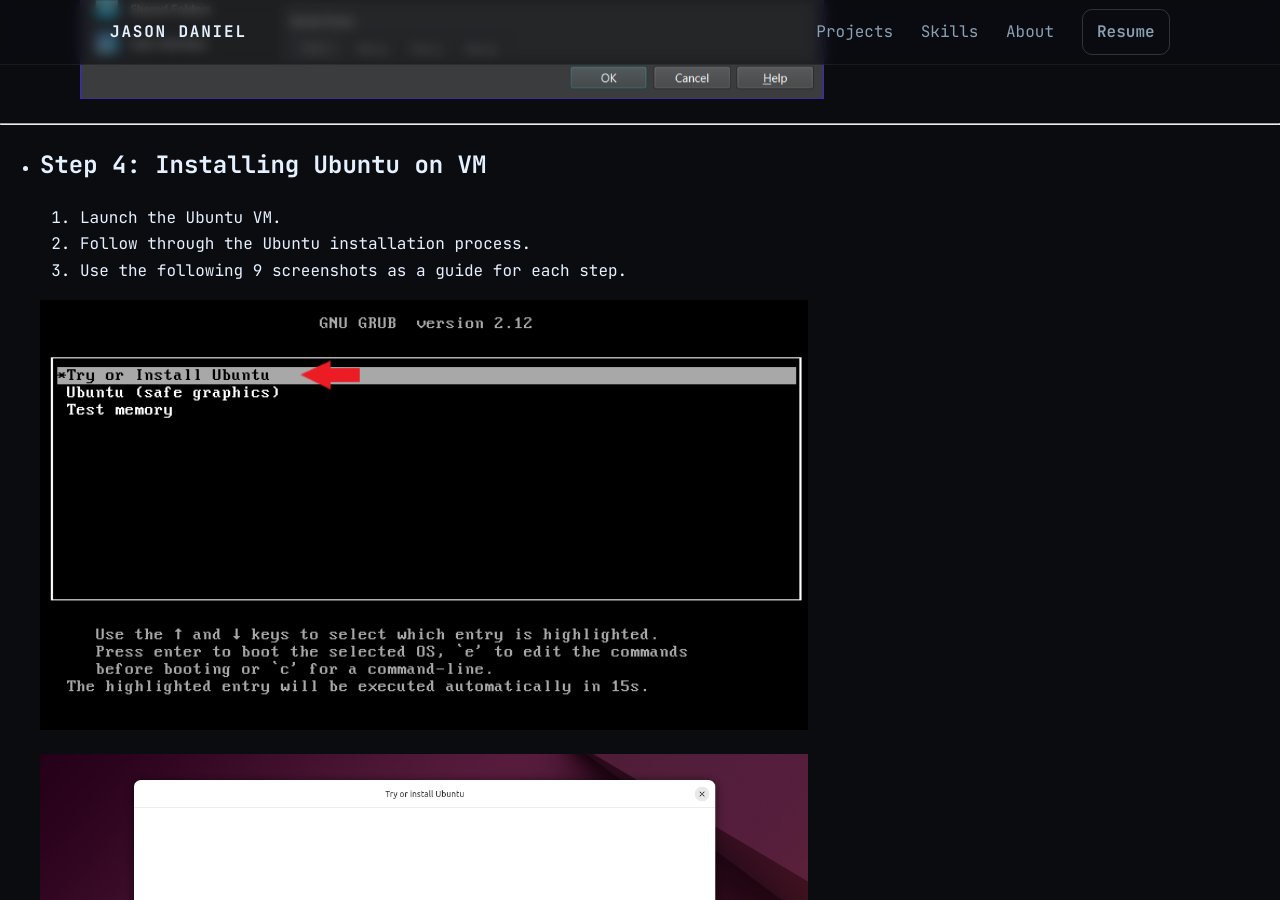
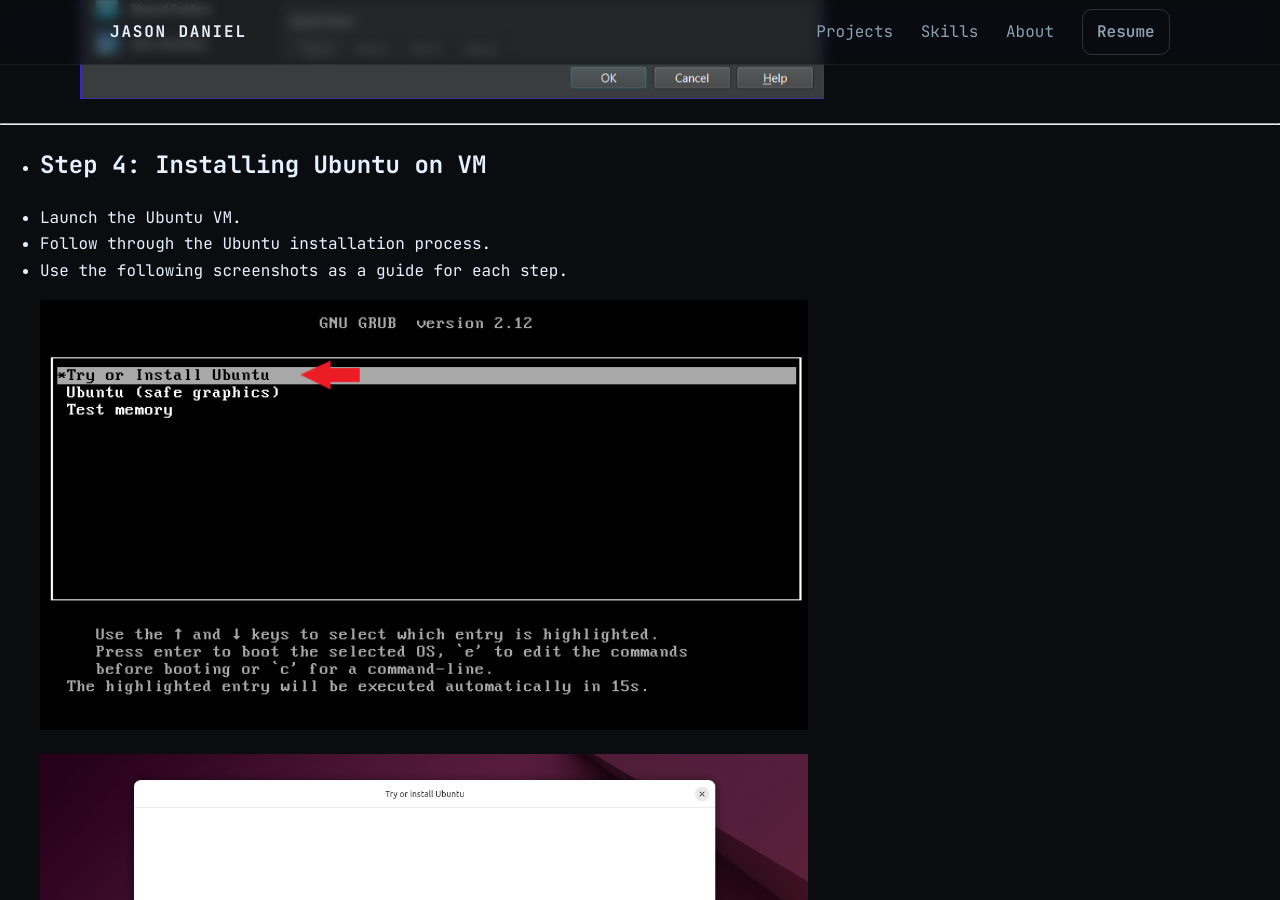
Before and after one commit to cscdanielj/cscdanielj.github.io, a Jekyll site: the page built from projects/ubuntu-lab.md, in a window 1280 px wide and 900 px high, scrolled down 2857 px. Built offline with Jekyll 4.4.1, drawn with Linux system fonts in a browser that asks for light colours.

Commit message:
Update ubuntu-lab.md

```diff
--- a/projects/ubuntu-lab.md
+++ b/projects/ubuntu-lab.md
@@ -42,9 +42,9 @@
 ---
 
 - ## Step 4: Installing Ubuntu on VM
-1. Launch the Ubuntu VM.
-2. Follow through the Ubuntu installation process.
-3. Use the following 9 screenshots as a guide for each step.
+- Launch the Ubuntu VM.
+- Follow through the Ubuntu installation process.
+- Use the following screenshots as a guide for each step.
 
 <img src="screenshots/ubuntu/setup1.png" alt="Ubuntu Install Step 1" width="60%" style="margin-left: 40px;">
 
```
